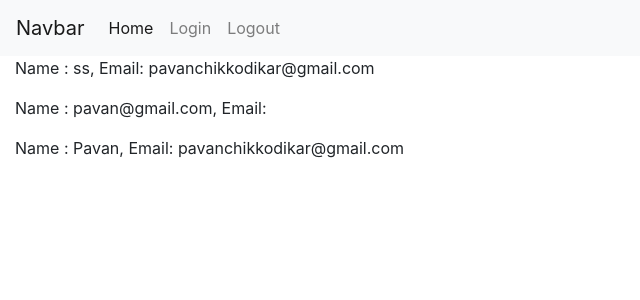
After one commit to PavanChikkodikar/Flask, a Flask app: page /view in a window 1280 px wide. The commit adds this page. Shown: the top 300 px of the page, without its empty margins (0-640 px from the left). Run offline with Flask 2, Linux system fonts and the light colour scheme; data comes from the database, SQL or seed files in the repository; both versions use the stored data as it was after the commit.

Commit message:
login with database connectivity

```diff
--- a/Flask Practice-1/app.py
+++ b/Flask Practice-1/app.py
@@ -1,15 +1,33 @@
 from flask import Flask, redirect, url_for, render_template, request, session, flash
 from datetime import timedelta
-
-
+from flask_sqlalchemy import SQLAlchemy
 
 app = Flask(__name__)
 app.secret_key = "hello"
+app.config['SQLALCHEMY_DATABASE_URI'] = 'sqlite:///users.sqlite3'
+app.config['SQLALCHEMY_TRACK_MODIFICATIONS'] = False
 app.permanent_session_lifetime = timedelta(minutes=5)
+
+db = SQLAlchemy(app)
+
+class users(db.Model):
+    _id = db.Column("id", db.Integer, primary_key=True)
+    name = db.Column(db.String(100))
+    email = db.Column(db.String(100))
+
+    def __init__(self, name, email):
+        self.name = name
+        self.email = email
 
 @app.route("/")
 def home():
     return render_template("index.html")
+
+
+@app.route("/view")
+def view():
+    return render_template("view.html",values=users.query.all())
+
 
 @app.route("/login", methods=["POST", "GET"])
 def login():
@@ -17,7 +35,18 @@ def login():
         session.permanent = True
         user = request.form["nm"]
         session["user"] = user
-        flash("Login Successfull")
+
+        found_user = users.query.filter_by(name=user).delete()
+        for user in found_user:
+            user.delete()
+        if found_user:
+            session["email"] = found_user.email
+        else:
+            usr = users(user, "")
+            db.session.add(usr)
+            db.session.commit()
+
+        flash("Login Successful")
         return redirect(url_for("user"))
     else:
         if "user" in session:
@@ -25,20 +54,36 @@ def login():
             return redirect(url_for("user"))
         return render_template("login.html")
 
-@app.route("/user")
+@app.route("/user", methods=["POST", "GET"])
 def user():
+    email = None
     if "user" in session:
         user = session["user"]
-        return render_template("user.html",user=user)
+
+        if request.method == "POST":
+            email = request.form["email"]
+            session["email"] = email
+            found_user = users.query.filter_by(name=user).first()
+            found_user.email = email
+            db.session.commit()
+            flash("Email was saved!")
+        else:
+            if "email" in session:
+                email = session["email"]
+
+        return render_template("user.html", email=email)
     else:
         flash("You are not logged in")
         return redirect(url_for("login"))
 
 @app.route("/logout")
 def logout():
-    flash("You have been logged out!","info")
+    flash("You have been logged out!", "info")
     session.pop("user", None)
+    session.pop("email", None)
     return redirect(url_for("login"))
 
 if __name__ == "__main__":
+    with app.app_context():
+        db.create_all()
     app.run(debug=True)
--- a/Flask Practice-1/templates/base.html
+++ b/Flask Practice-1/templates/base.html
@@ -24,8 +24,10 @@
                     </ul>
                 </div>
             </nav>
-            {% block content %}
-            {% endblock %}
+            <div class="container-fluid">
+                {% block content %}
+                {% endblock %}
+            </div>
             <script src="https://code.jquery.com/jquery-3.3.1.slim.min.js" integrity="sha384-q8i/X+965DzO0rT7abK41JStQIAqVgRVzpbzo5smXKp4YfRvH+8abtTE1Pi6jizo" crossorigin="anonymous"></script>
             <script src="https://cdn.jsdelivr.net/npm/popper.js@1.14.7/dist/umd/popper.min.js" integrity="sha384-UO2eT0CpHqdSJQ6hJty5KVphtPhzWj9WO1clHTMGa3JDZwrnQq4sF86dIHNDz0W1" crossorigin="anonymous"></script>
             <script src="https://cdn.jsdelivr.net/npm/bootstrap@4.3.1/dist/js/bootstrap.min.js" integrity="sha384-JjSmVgyd0p3pXB1rRibZUAYoIIy6OrQ6VrjIEaFf/nJGzIxFDsf4x0xIM+B07jRM" crossorigin="anonymous"></script>
--- a/Flask Practice-1/templates/user.html
+++ b/Flask Practice-1/templates/user.html
@@ -8,5 +8,9 @@
             {% endfor %}
         {% endif %}
     {% endwith %}
-<p> Welcome, {{user}} </p>
+
+<form action="#" method="POST">
+    <input type="email" name="email" placeholder="Enter Email" value="{{email if email}}"/>
+    <input type="submit" value="submit" >
+</form>
 {% endblock %}
--- /dev/null
+++ b/Flask Practice-1/templates/view.html
@@ -0,0 +1,7 @@
+{% extends "base.html" %}
+{% block title %}View All Users {% endblock %}
+{% block content %}
+    {% for item in values%}
+        <p>Name : {{item.name}}, Email: {{item.email}}</p>
+    {% endfor%}
+{% endblock %}
```
Also changed, not shown: Flask Practice-1/instance/users.sqlite3 (added).
